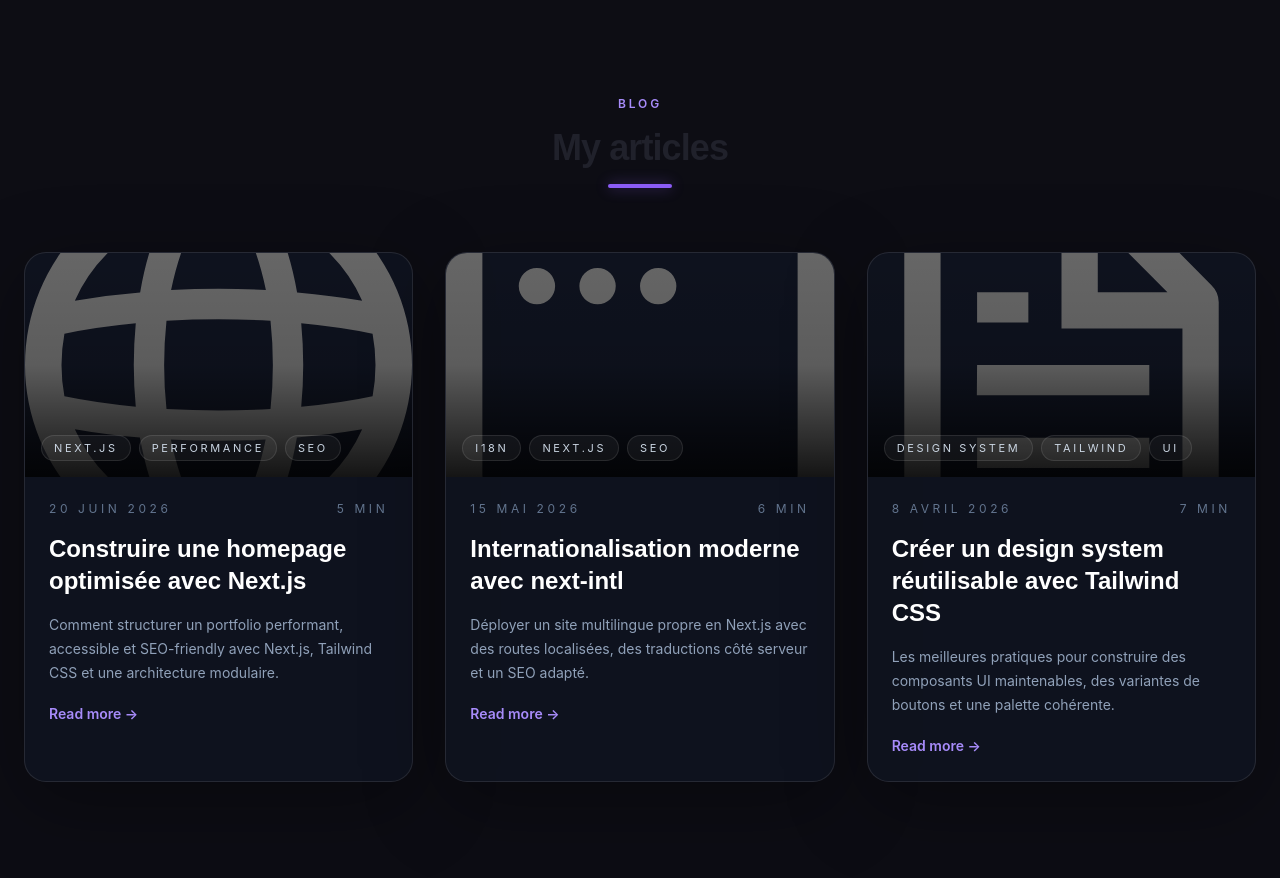
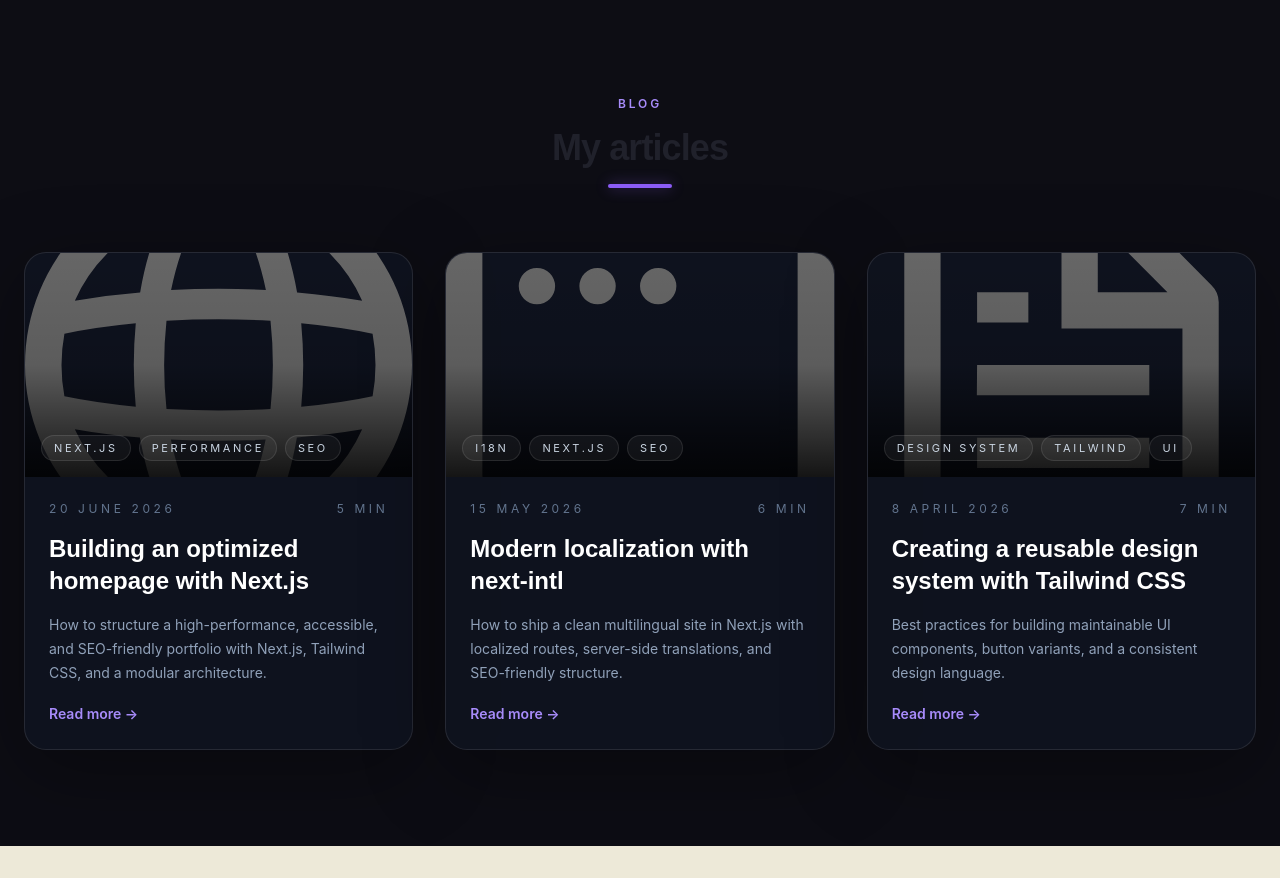
Before and after one commit to Jiraya23/portfolio, a Next.js app: page /en/blog in a window 1280 px wide. After the commit the page ends 846 px from the top, so only its background shows below. Built offline with nearby package versions, Linux system fonts and the light colour scheme; no server answers.

Commit message:
traduction

```diff
--- a/src/data/blogPosts.ts
+++ b/src/data/blogPosts.ts
@@ -2,28 +2,28 @@ import type { BlogPost } from '@/types'
 
 export const blogPosts: BlogPost[] = [
   {
-    slug: 'construire-une-homepage-optimisee-nextjs',
-    title: 'Construire une homepage optimisée avec Next.js',
-    description: 'Comment structurer un portfolio performant, accessible et SEO-friendly avec Next.js, Tailwind CSS et une architecture modulaire.',
-    date: '20 juin 2026',
+    slug: 'building-an-optimized-homepage-with-nextjs',
+    title: 'Building an optimized homepage with Next.js',
+    description: 'How to structure a high-performance, accessible, and SEO-friendly portfolio with Next.js, Tailwind CSS, and a modular architecture.',
+    date: '20 June 2026',
     readTime: '5 min',
     tags: ['Next.js', 'Performance', 'SEO'],
     image: '/globe.svg',
   },
   {
-    slug: 'internationalisation-next-intl',
-    title: 'Internationalisation moderne avec next-intl',
-    description: 'Déployer un site multilingue propre en Next.js avec des routes localisées, des traductions côté serveur et un SEO adapté.',
-    date: '15 mai 2026',
+    slug: 'modern-internationalization-with-next-intl',
+    title: 'Modern localization with next-intl',
+    description: 'How to ship a clean multilingual site in Next.js with localized routes, server-side translations, and SEO-friendly structure.',
+    date: '15 May 2026',
     readTime: '6 min',
     tags: ['i18n', 'Next.js', 'SEO'],
     image: '/window.svg',
   },
   {
-    slug: 'ui-design-system-tailwind',
-    title: 'Créer un design system réutilisable avec Tailwind CSS',
-    description: 'Les meilleures pratiques pour construire des composants UI maintenables, des variantes de boutons et une palette cohérente.',
-    date: '8 avril 2026',
+    slug: 'creating-a-reusable-design-system-with-tailwind',
+    title: 'Creating a reusable design system with Tailwind CSS',
+    description: 'Best practices for building maintainable UI components, button variants, and a consistent design language.',
+    date: '8 April 2026',
     readTime: '7 min',
     tags: ['Design System', 'Tailwind', 'UI'],
     image: '/file.svg',
--- a/src/messages/en.json
+++ b/src/messages/en.json
@@ -69,8 +69,8 @@
   },
   "contact": {
     "title": "Contact",
-    "subtitle": "Let's work together",
-    "description": "Have a project in mind? A question? Feel free to reach out.",
+    "subtitle": "Let’s work together",
+    "description": "Do you have a project in mind? A question? Feel free to get in touch.",
     "name": "Full name",
     "email": "Email address",
     "subject": "Subject",
```
